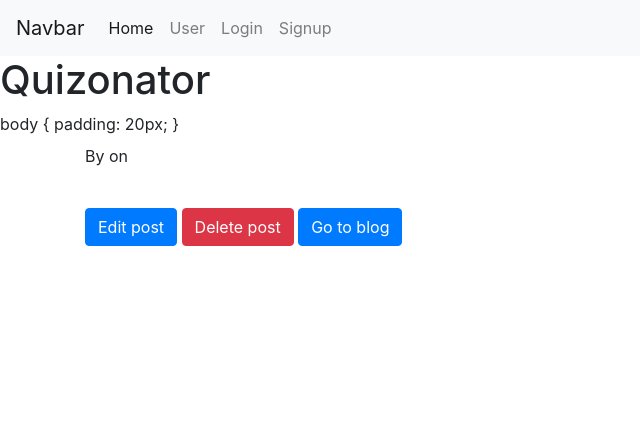
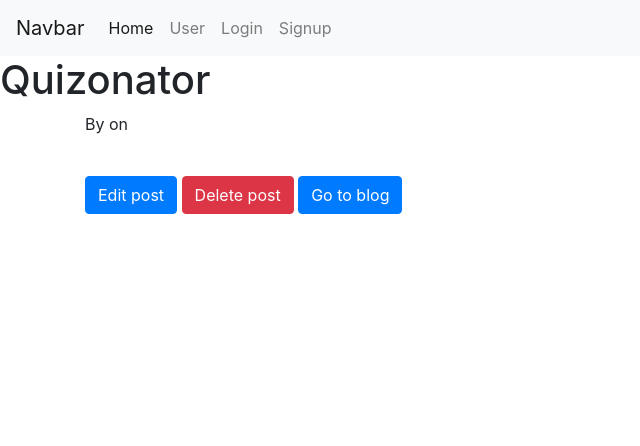
Before and after one commit to KubiakJakub01/quizoinator, a Flask app: template src/templates/blog/post.html in a window 1280 px wide. Shown: the top 446 px of the page, without its empty margins (0-640 px from the left). Run offline with Flask 3, Linux system fonts and the light colour scheme; the template is opened without the code that fills it, so the values that code supplies are empty; some libraries are stand-ins or nearby versions.

Commit message:
Fix post template

```diff
--- a/src/templates/blog/post.html
+++ b/src/templates/blog/post.html
@@ -1,9 +1,5 @@
 {% extends "base.html" %}
 {% block content %}
-
-body {
-	padding: 20px;
-}
 <body>
 	<div class="container">
 		<h1>{{ post.title }}</h1>
@@ -18,7 +14,5 @@ body {
         {% endif %}
         <a href="/post/view" class="btn btn-primary">Go to blog</a>
 	</div>
-
 </body>
-
 {% endblock %}
```
